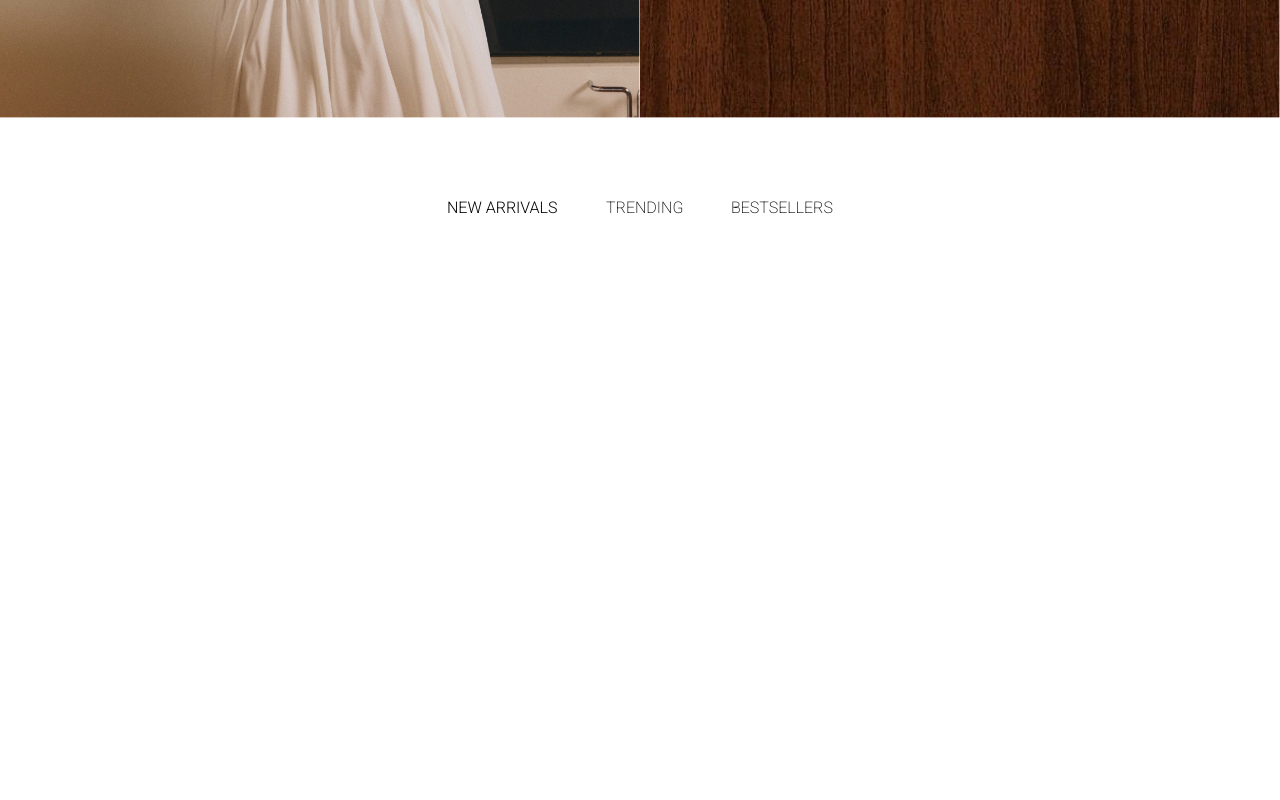
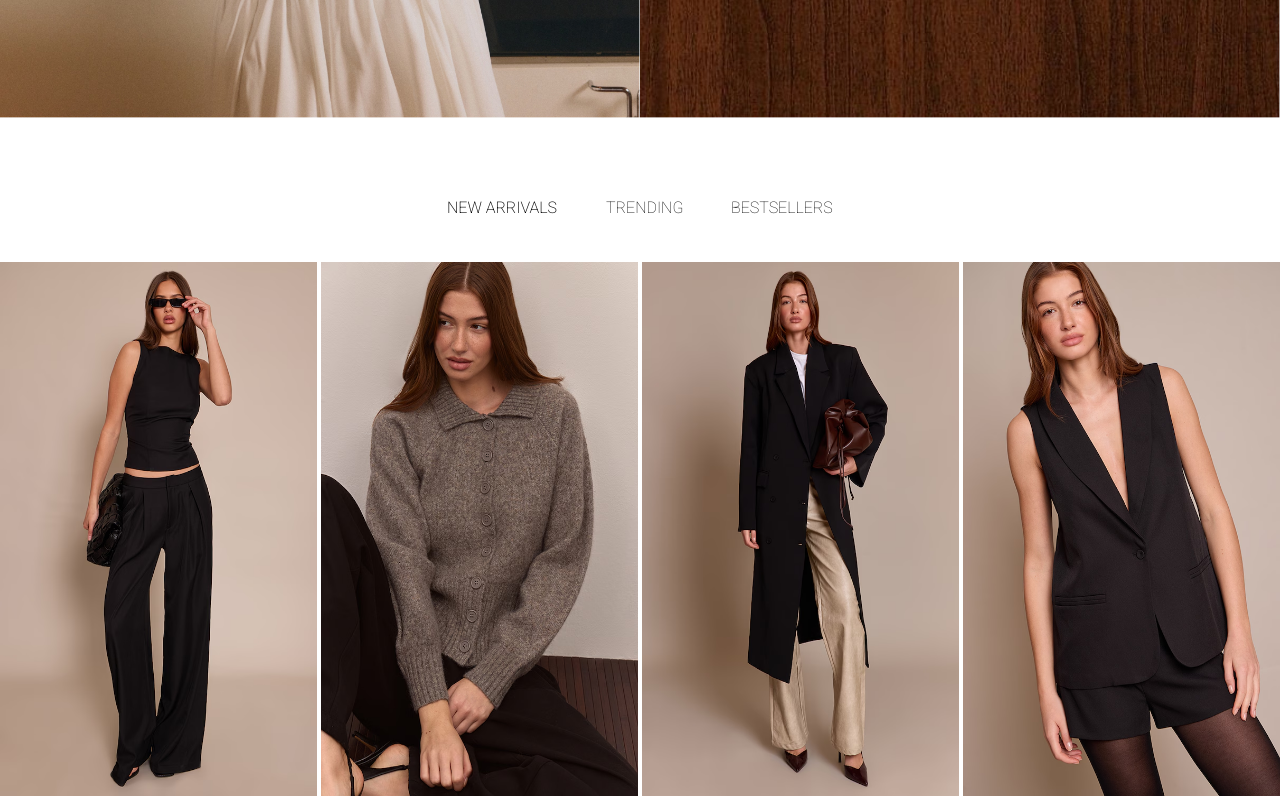
Before and after one commit to essiep2010-netizen/prettylittlethingclone, a plain HTML site: page index.html in a window 1280 px wide. Shown: the part 1483-2283 px from the top of the page. Before the commit the page ends 1745 px from the top, so only its background shows below. Drawn offline with Linux system fonts and the light colour scheme.

Commit message:
add all files and folders

```diff
--- a/css/index.css
+++ b/css/index.css
@@ -155,7 +155,7 @@ header {
     align-items: center;
     margin-top: 40px;
     font-size: 16px;
-    font-weight: 250;
+    font-weight: 100;
 }
 
 .section5a {
@@ -173,7 +173,7 @@ header {
 
 .div1 {
     width: 111px;
-    font-weight: 350;
+    font-weight: 200;
 }
 
 .div2 {
@@ -183,3 +183,19 @@ header {
 .div3 {
     width: 102px;
 }
+
+.section6 {
+    height: 534px;
+    display: flex;
+    gap: 4px;
+}
+
+.image {
+    height: 534px;
+    width: 335px;
+}
+
+.section6 img {
+    height: 100%;
+    width: 100%;
+}
--- a/index.html
+++ b/index.html
@@ -58,7 +58,16 @@
                 <div class="div3">BESTSELLERS</div>
             </div>
         </div>
+
+        <div class="section6">
+            <div class="image"><img src="img/image1.avif" alt=""></div>
+            <div class="image"><img src="img/image2.avif" alt=""></div>
+            <div class="image"><img src="img/image3.avif" alt=""></div>
+            <div class="image"><img src="img/image4.avif" alt=""></div>
+        </div>
     </main>
 </body>
+<!-- <i class="fa-solid fa-arrow-right"></i>
+<i class="fa-solid fa-arrow-left"></i> -->
 
 </html>
```
Also changed, not shown: img/image1.avif (added), img/image2.avif (added), img/image3.avif (added), img/image4.avif (added).
